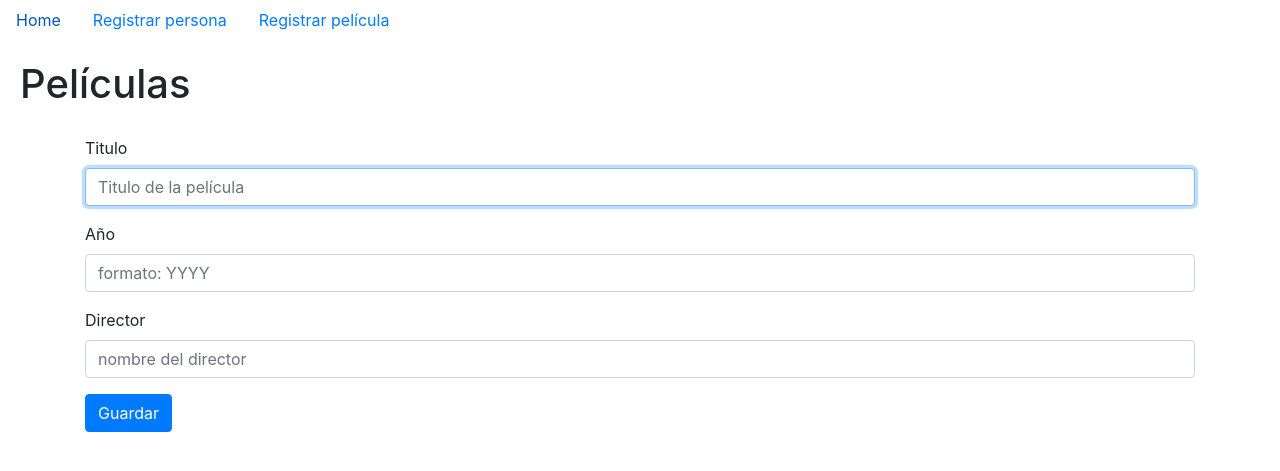
After one commit to NoeReyesG/T-i, a Django app: page /registrarpelicula in a window 1280 px wide. The commit adds this page. Shown: the top 471 px of the page. Run offline with Django 4.2, Linux system fonts and the light colour scheme; some libraries are stand-ins or nearby versions.

Commit message:
rutas creadas

```diff
--- a/pelistresi/peliculas/static/peliculas/styles.css
+++ b/pelistresi/peliculas/static/peliculas/styles.css
@@ -0,0 +1,3 @@
+h1{
+    padding: 20px;
+}
--- a/pelistresi/peliculas/templates/peliculas/layout.html
+++ b/pelistresi/peliculas/templates/peliculas/layout.html
@@ -20,6 +20,18 @@
 </head>
 
 <body>
+    <ul class="nav">
+        <li class="nav-item">
+            <a class="nav-link" href="{% url 'index' %}">Home</a>
+        </li>
+        <li class="nav-item">
+            <a class="nav-link" href="{% url 'registrarpersona'%}">Registrar persona</a>
+        </li>
+
+        <li class="nav-item">
+            <a class="nav-link" href="{% url 'registrarpelicula' %}">Registrar película</a>
+        </li>
+    </ul>
     {% block body %}
     {% endblock %}
 </body>
--- /dev/null
+++ b/pelistresi/peliculas/templates/peliculas/registrar_pelicula.html
@@ -0,0 +1,26 @@
+{% extends "peliculas/layout.html" %}
+{% load static %}
+
+{% block body %}
+<h1>Películas</h1>
+    <section class="container">
+        <form action="{% url 'registrarpelicula' %}" method="post">
+            <!--Esto es para evitar el cross site request forgery-->
+            {% csrf_token %}
+            <div class="form-group">
+                <label for="title">Titulo</label>
+                <input autofocus class="form-control" type="text" name="title" placeholder="Titulo de la película">
+            </div>
+            <div class="form-group">
+                <label for="year">Año</label>
+                <input class="form-control" type="number" name="year" min = "1985" max="2023" placeholder="formato: YYYY">
+            </div>
+            <div class="form-group">
+                <label for="director">Director</label>
+                <input class="form-control" type="text" name="director" placeholder="nombre del director">
+            </div>
+            <input class="btn btn-primary" type="submit" value="Guardar">
+        </form>
+    </section>
+
+{% endblock %}
--- a/pelistresi/peliculas/urls.py
+++ b/pelistresi/peliculas/urls.py
@@ -2,5 +2,7 @@ from django.urls import path
 from . import views
 
 urlpatterns = [
-    path("", views.index, name="index")
+    path("", views.index, name="index"),
+    path("registrarpelicula", views.registrar_pelicula, name="registrarpelicula"),
+    path("registrarpersona", views.registrar_persona, name="registrarpersona")
 ]
--- a/pelistresi/peliculas/views.py
+++ b/pelistresi/peliculas/views.py
@@ -1,6 +1,21 @@
 from django.shortcuts import render
-
+from django.http import HttpResponseRedirect
+from django.urls import reverse
 # Create your views here.
 
 def index(request):
+
     return render(request, "peliculas/index.html")
+
+def registrar_pelicula(request):
+    return render(request, "peliculas/registrar_pelicula.html")
+
+def registrar_persona(request):
+    if request.method == 'POST':
+        name = request.POST["nombre"]
+        year = request.POST["year"]
+        print(name)
+        print(year)
+        return HttpResponseRedirect(reverse("index"))
+    else:
+        return render(request, "peliculas/registrar_persona.html")
```
Also changed, not shown: pelistresi/peliculas/templates/peliculas/index.html (+13 -1 lines), pelistresi/peliculas/templates/peliculas/registrar_persona.html (added, +23 -0 lines), pelistresi/db.sqlite3, pelistresi/peliculas/migrations/0001_initial.py (added).
